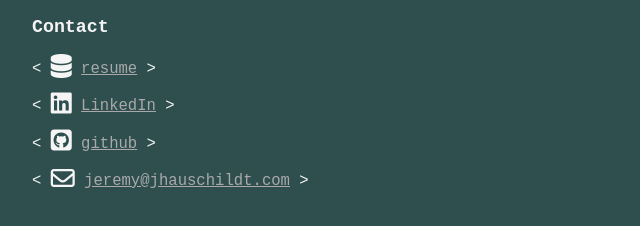
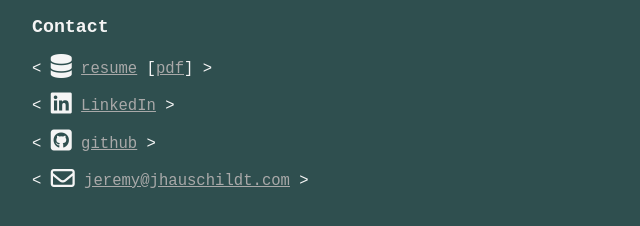
Before and after one commit to doot/jhauschildt, a plain HTML site: page www/index.html in a window 1280 px wide. Shown: the part 148-374 px from the top of the page, 96-736 px from the left. Drawn offline with Linux system fonts and the light colour scheme.

Commit message:
- add link to pdf version of resume

```diff
--- a/www/index.html
+++ b/www/index.html
@@ -48,7 +48,7 @@
     <p>Placeholder for <a href="https://www.jhauschildt.com"><span>jhauschildt.com</span></a></p>
     <p>There may be more here in the future... Or this could be all there ever is.</p>
     <h3>Contact</h3>
-    <p>&lt; <i class="fa fa-database fa-lg" aria-hidden="true"></i> <a href="https://resume.jhauschildt.com">resume</a> &gt; </p>
+    <p>&lt; <i class="fa fa-database fa-lg" aria-hidden="true"></i> <a href="https://resume.jhauschildt.com">resume</a> [<a href="https://resume.jhauschildt.com/jeremy.hauschildt-resume.pdf" target="_blank">pdf</a>] &gt; </p>
     <p>&lt; <i class="fa fa-linkedin-square fa-lg" aria-hidden="true"></i> <a href="https://www.linkedin.com/in/jeremyhauschildt/">LinkedIn</a> &gt; </p>
     <p>&lt; <i class="fa fa-github-square fa-lg" aria-hidden="true"></i> <a href="https://github.com/doot">github</a> &gt; </p>
     <p>&lt; <i class="fa fa-envelope-o fa-lg" aria-hidden="true"></i> <a href="mailto:jeremy@jhauschildt.com">jeremy@jhauschildt.com</a> &gt; </p>
```
